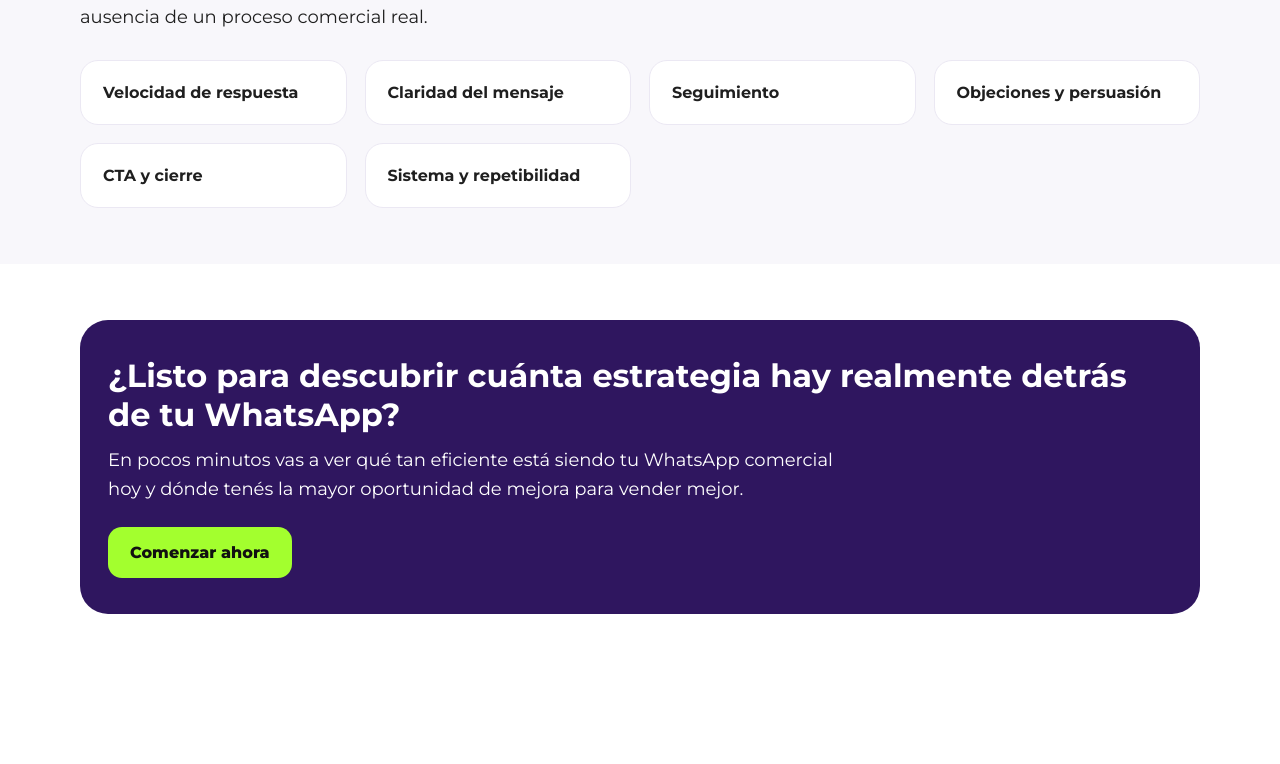
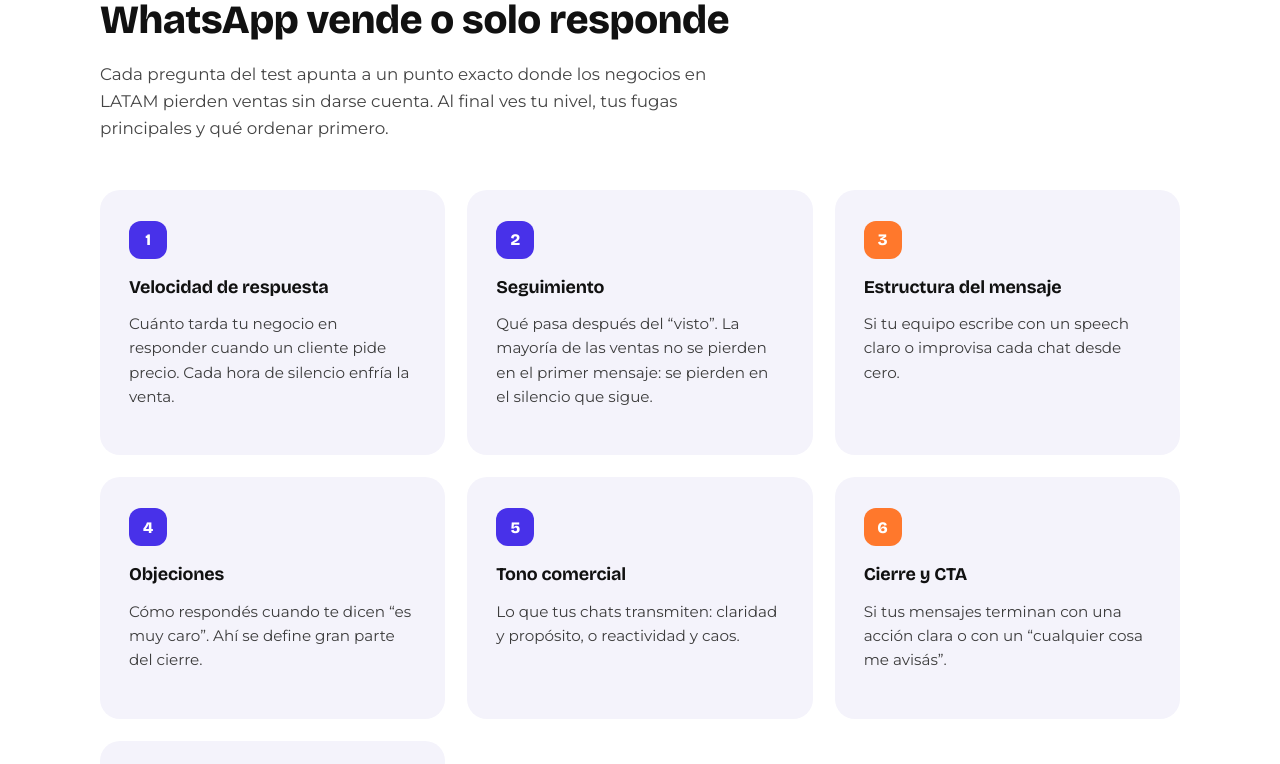
Before and after one commit to Japi-Hub/test-de-ventas-japi-hub, a Next.js app: page / in a window 1280 px wide. Shown: the part 842-1606 px from the top of the page. Before the commit the page ends 1536 px from the top, so only its background shows below. Built offline with nearby package versions, Linux system fonts and the light colour scheme.

Commit message:
ediseño landing: identidad JAPI + copy AEO (Answer the Public ene-2026)Refactor HomePage with SEO metadata and styles
Refactor HomePage component to include metadata and structured data for SEO. Update styles and layout for improved presentation.

```diff
--- a/app/page.tsx
+++ b/app/page.tsx
@@ -1,235 +1,219 @@
-export default function HomePage() {
+import type { Metadata } from "next";
+
+export const metadata: Metadata = {
+  title: "Test de Ventas por WhatsApp | Diagnóstico gratis — JAPI HUB",
+  description:
+    "Descubrí en 4 minutos dónde estás perdiendo ventas por WhatsApp: velocidad de respuesta, seguimiento, cierre y proceso comercial. Diagnóstico gratuito de JAPI HUB para negocios en LATAM.",
+  openGraph: {
+    title: "Test de Ventas por WhatsApp — ¿Cuántas ventas estás perdiendo?",
+    description:
+      "Diagnóstico gratuito de JAPI HUB: detectá tus fugas de venta en WhatsApp en 4 minutos y recibí una lectura estratégica de tu proceso comercial.",
+    url: "https://test-de-ventas-japi-hub.vercel.app/",
+    locale: "es_LA",
+    type: "website",
+  },
+};
+
+const jsonLd = {
+  "@context": "https://schema.org",
+  "@graph": [
+    {
+      "@type": "WebApplication",
+      name: "Test de Ventas por WhatsApp — JAPI HUB",
+      url: "https://test-de-ventas-japi-hub.vercel.app/",
+      applicationCategory: "BusinessApplication",
+      operatingSystem: "Web",
+      offers: { "@type": "Offer", price: "0", priceCurrency: "USD" },
+      description:
+        "Diagnóstico gratuito que evalúa qué tan bien vende un negocio por WhatsApp: velocidad de respuesta, seguimiento, estructura de mensajes, manejo de objeciones, cierre y proceso comercial.",
+      provider: { "@type": "Organization", name: "JAPI HUB", url: "https://www.japihub.com" },
+    },
+    {
+      "@type": "FAQPage",
+      mainEntity: [
+        {
+          "@type": "Question",
+          name: "¿Cómo cerrar más ventas por WhatsApp?",
+          acceptedAnswer: {
+            "@type": "Answer",
+            text: "Las ventas por WhatsApp se cierran con velocidad de respuesta, mensajes con estructura, seguimiento estratégico y un cierre claro en cada conversación. La mayoría de los negocios en LATAM no pierde ventas por falta de leads, sino por falta de proceso. El Test de Ventas de JAPI HUB detecta en 4 minutos cuál de estas piezas te está costando ventas.",
+          },
+        },
+        {
+          "@type": "Question",
+          name: "¿Por qué mis clientes me dejan en visto en WhatsApp?",
+          acceptedAnswer: {
+            "@type": "Answer",
+            text: "Cuando un cliente pide precio y deja el mensaje en visto, casi siempre es porque el mensaje no le dio una razón clara para responder: precio sin contexto de valor, sin pregunta de avance y sin seguimiento posterior. No es un problema del cliente, es una fuga del proceso comercial. El diagnóstico de JAPI HUB identifica si el visto es tu fuga principal.",
+          },
+        },
+        {
+          "@type": "Question",
+          name: "¿Sirve usar un speech o plantillas para vender por WhatsApp?",
+          acceptedAnswer: {
+            "@type": "Answer",
+            text: "Sí, siempre que el speech tenga estructura comercial y no suene robótico. Un equipo que improvisa cada mensaje vende distinto cada día; un equipo con estructura vende de forma consistente. JAPI HUB enseña a construir esa estructura con el Método JAPI, un mix de psicología de ventas, comunicación y estrategia.",
+          },
+        },
+        {
+          "@type": "Question",
+          name: "¿Cómo hacer seguimiento por WhatsApp sin parecer insistente?",
+          acceptedAnswer: {
+            "@type": "Answer",
+            text: "El seguimiento efectivo no repite '¿pudiste verlo?'. Aporta una razón nueva para retomar la conversación: un dato, un beneficio, una fecha límite real. El problema no es escribir de nuevo, es escribir sin dirección. El test de JAPI HUB mide qué tan sólido es tu seguimiento hoy.",
+          },
+        },
+        {
+          "@type": "Question",
+          name: "¿Qué mide el Test de Ventas por WhatsApp de JAPI HUB?",
+          acceptedAnswer: {
+            "@type": "Answer",
+            text: "Mide 7 dimensiones de tu WhatsApp comercial: velocidad de respuesta, seguimiento, estructura del mensaje, manejo de objeciones, tono comercial, llamado a la acción y proceso de equipo. Toma 4 minutos, es gratuito y entrega un nivel con tus fugas principales y tu siguiente paso.",
+          },
+        },
+      ],
+    },
+  ],
+};
+
+const css = `
+  @import url('https://fonts.googleapis.com/css2?family=Bricolage+Grotesque:wght@600;700;800&display=swap');
+  :root{--violeta:#4831E9;--violeta-dark:#3422B8;--lima:#CEF13B;--naranja:#FF782C;--negro:#111111;--blanco:#FFFFFF;--gris:#F4F3FB}
+  .lp{font-family:'Montserrat',sans-serif;color:var(--negro);background:var(--blanco);line-height:1.6;margin:0}
+  .lp h1,.lp h2,.lp h3{font-family:'Bricolage Grotesque','Montserrat',sans-serif;line-height:1.12;letter-spacing:-.01em}
+  .lp .wrap{max-width:1080px;margin:0 auto;padding:0 24px}
+  .lp .pill{display:inline-block;background:var(--lima);color:var(--negro);font-weight:700;font-size:.8rem;padding:.45em 1.1em;border-radius:999px;letter-spacing:.02em}
+  .lp .hero{background:var(--violeta);color:var(--blanco);padding:88px 0 96px;position:relative;overflow:hidden}
+  .lp .hero::after{content:"";position:absolute;width:520px;height:520px;border-radius:50%;background:radial-gradient(circle,rgba(206,241,59,.22),transparent 70%);top:-140px;right:-140px}
+  .lp .hero h1{font-size:clamp(2.1rem,5vw,3.4rem);font-weight:800;max-width:780px;margin:26px 0 20px}
+  .lp .hero h1 em{font-style:normal;color:var(--lima)}
+  .lp .hero p.lead{font-size:1.15rem;max-width:620px;opacity:.94;margin-bottom:36px}
+  .lp .btns{display:flex;gap:16px;flex-wrap:wrap;position:relative;z-index:1}
+  .lp .btn{display:inline-block;font-weight:700;text-decoration:none;border-radius:14px;padding:1em 2.1em;font-size:1.02rem;transition:transform .15s ease,box-shadow .15s ease}
+  .lp .btn:hover{transform:translateY(-2px)}
+  .lp .btn-lima{background:var(--lima);color:var(--negro);box-shadow:0 8px 26px rgba(0,0,0,.22)}
+  .lp .btn-ghost{border:2px solid rgba(255,255,255,.55);color:var(--blanco)}
+  .lp .hero-checks{display:flex;gap:26px;flex-wrap:wrap;margin-top:44px;position:relative;z-index:1}
+  .lp .hero-checks span{font-size:.92rem;font-weight:600;display:flex;align-items:center;gap:8px}
+  .lp .hero-checks b{color:var(--lima);font-size:1.1rem}
+  .lp section{padding:84px 0}
+  .lp .kicker{color:var(--violeta);font-weight:700;font-size:.85rem;text-transform:uppercase;letter-spacing:.12em;margin-bottom:14px}
+  .lp h2{font-size:clamp(1.7rem,3.6vw,2.5rem);font-weight:800;margin-bottom:18px;max-width:720px}
+  .lp .muted{color:#444;max-width:640px;font-size:1.05rem}
+  .lp .grid{display:grid;grid-template-columns:repeat(auto-fit,minmax(280px,1fr));gap:22px;margin-top:48px}
+  .lp .card{background:var(--gris);border-radius:20px;padding:30px 28px;border:1.5px solid transparent;transition:border-color .2s}
+  .lp .card:hover{border-color:var(--violeta)}
+  .lp .card .num{font-family:'Bricolage Grotesque',sans-serif;font-weight:800;font-size:1rem;color:var(--blanco);background:var(--violeta);width:38px;height:38px;border-radius:12px;display:flex;align-items:center;justify-content:center;margin-bottom:18px}
+  .lp .card:nth-child(3n) .num{background:var(--naranja)}
+  .lp .card h3{font-size:1.12rem;margin-bottom:8px}
+  .lp .card p{font-size:.95rem;color:#3c3c3c}
+  .lp .faq{background:var(--gris)}
+  .lp details{background:var(--blanco);border-radius:16px;padding:22px 26px;margin-top:14px;border:1.5px solid #E4E1F7}
+  .lp details[open]{border-color:var(--violeta)}
+  .lp summary{font-weight:700;cursor:pointer;font-size:1.03rem;list-style:none;display:flex;justify-content:space-between;align-items:center;gap:14px}
+  .lp summary::after{content:"+";font-family:'Bricolage Grotesque';font-size:1.5rem;color:var(--violeta);flex-shrink:0}
+  .lp details[open] summary::after{content:"–"}
+  .lp details p{margin-top:12px;color:#3c3c3c;font-size:.97rem}
+  .lp .cta-final{background:var(--violeta);color:var(--blanco);text-align:center;padding:96px 0}
+  .lp .cta-final h2{margin:0 auto 16px}
+  .lp .cta-final p{max-width:560px;margin:0 auto 36px;opacity:.93}
+  .lp footer{background:var(--negro);color:#999;text-align:center;font-size:.85rem;padding:28px 20px}
+  .lp footer a{color:var(--lima);text-decoration:none}
+  @media(max-width:640px){.lp .hero{padding:64px 0 72px}.lp section{padding:64px 0}}
+`;
+
+const DIMS = [
+  ["Velocidad de respuesta", "Cuánto tarda tu negocio en responder cuando un cliente pide precio. Cada hora de silencio enfría la venta."],
+  ["Seguimiento", "Qué pasa después del “visto”. La mayoría de las ventas no se pierden en el primer mensaje: se pierden en el silencio que sigue."],
+  ["Estructura del mensaje", "Si tu equipo escribe con un speech claro o improvisa cada chat desde cero."],
+  ["Objeciones", "Cómo respondés cuando te dicen “es muy caro”. Ahí se define gran parte del cierre."],
+  ["Tono comercial", "Lo que tus chats transmiten: claridad y propósito, o reactividad y caos."],
+  ["Cierre y CTA", "Si tus mensajes terminan con una acción clara o con un “cualquier cosa me avisás”."],
+  ["Sistema y equipo", "Si tu proceso de venta es repetible o depende del humor y el criterio de cada persona."],
+];
+
+const FAQS = [
+  ["¿Cómo cerrar más ventas por WhatsApp?", "Con velocidad de respuesta, mensajes con estructura, seguimiento estratégico y un cierre claro en cada conversación. La mayoría de los negocios no pierde ventas por falta de leads: las pierde por falta de proceso. Este test detecta cuál de esas piezas te está costando ventas hoy."],
+  ["¿Por qué mis clientes me dejan en visto?", "Casi siempre porque el mensaje no dio una razón clara para responder: precio sin contexto de valor, sin pregunta de avance y sin seguimiento después. No es un problema del cliente — es una fuga de tu proceso. El test te dice si el “visto” es tu fuga principal."],
+  ["¿Sirve usar un speech o plantillas para vender por WhatsApp?", "Sí, siempre que tengan estructura comercial y no suenen robóticas. Un equipo que improvisa vende distinto cada día; un equipo con estructura vende de forma consistente. Eso es parte de lo que JAPI HUB enseña con el Método JAPI."],
+  ["¿Cómo hago seguimiento sin parecer insistente?", "El seguimiento efectivo no repite “¿pudiste verlo?”. Aporta una razón nueva para retomar: un dato, un beneficio, una fecha real. El problema no es escribir de nuevo — es escribir sin dirección."],
+  ["¿Cuánto tarda el test y qué recibo al final?", "Tarda unos 4 minutos. Al final ves tu score sobre 100, tu nivel comercial, tus fugas principales y el siguiente paso recomendado. Es gratis."],
+];
+
+export default function Home() {
   return (
-    <main
-      style={{
-        minHeight: '100vh',
-        background: '#ffffff',
-        color: '#1f1f1f',
-      }}
-    >
-      <section
-        style={{
-          maxWidth: 1120,
-          margin: '0 auto',
-          padding: '72px 24px 48px',
-        }}
-      >
-        <div
-          style={{
-            display: 'inline-block',
-            background: '#A3FF2E',
-            color: '#111111',
-            borderRadius: 999,
-            padding: '8px 14px',
-            fontWeight: 700,
-            fontSize: 14,
-            marginBottom: 24,
-          }}
-        >
-          Diagnóstico JAPI HUB
+    <div className="lp">
+      <style dangerouslySetInnerHTML={{ __html: css }} />
+      <script type="application/ld+json" dangerouslySetInnerHTML={{ __html: JSON.stringify(jsonLd) }} />
+
+      <header className="hero">
+        <div className="wrap">
+          <span className="pill">Diagnóstico JAPI HUB · Gratis · 4 minutos</span>
+          <h1>
+            Descubrí cuántas ventas estás <em>perdiendo</em> hoy en tu WhatsApp
+          </h1>
+          <p className="lead">
+            Tu negocio recibe mensajes todos los días. La pregunta es si tu WhatsApp los está
+            convirtiendo en ventas… o si tu equipo solo responde sin rumbo. Este test lo detecta en
+            15 preguntas.
+          </p>
+          <div className="btns">
+            <a className="btn btn-lima" href="/diagnostico">Empezar el test gratis</a>
+            <a className="btn btn-ghost" href="#dimensiones">¿Qué mide?</a>
+          </div>
+          <div className="hero-checks">
+            <span><b>✓</b> Detectá tus fugas de venta principales</span>
+            <span><b>✓</b> Entendé por qué te dejan en visto</span>
+            <span><b>✓</b> Recibí tu nivel y siguiente paso</span>
+          </div>
         </div>
+      </header>
 
-        <h1
-          style={{
-            fontSize: 'clamp(2.5rem, 6vw, 4.5rem)',
-            lineHeight: 1.02,
-            margin: '0 0 20px',
-            color: '#2F165F',
-          }}
-        >
-          Descubrí qué tan bien está vendiendo tu negocio por WhatsApp
-        </h1>
-
-        <p
-          style={{
-            fontSize: 20,
-            lineHeight: 1.5,
-            maxWidth: 760,
-            margin: '0 0 28px',
-          }}
-        >
-          Hacé este diagnóstico y descubrí si tu equipo está vendiendo con
-          estrategia… o solo respondiendo mensajes sin rumbo.
-        </p>
-
-        <div
-          style={{
-            display: 'flex',
-            gap: 16,
-            flexWrap: 'wrap',
-            marginBottom: 40,
-          }}
-        >
-          <a
-            href="/diagnostico"
-            style={{
-              background: '#7C3AED',
-              color: '#ffffff',
-              padding: '16px 22px',
-              borderRadius: 14,
-              textDecoration: 'none',
-              fontWeight: 700,
-            }}
-          >
-            Empezar diagnóstico
-          </a>
-
-          <a
-            href="#beneficios"
-            style={{
-              background: '#FFF4EC',
-              color: '#7C3AED',
-              padding: '16px 22px',
-              borderRadius: 14,
-              textDecoration: 'none',
-              fontWeight: 700,
-            }}
-          >
-            Ver beneficios
-          </a>
-        </div>
-
-        <div
-          style={{
-            display: 'grid',
-            gridTemplateColumns: 'repeat(auto-fit,minmax(220px,1fr))',
-            gap: 16,
-          }}
-        >
-          {[
-            'Detectá tus principales fugas de venta',
-            'Entendé qué está frenando tus cierres',
-            'Recibí una lectura más estratégica de tu WhatsApp',
-          ].map((item) => (
-            <div
-              key={item}
-              style={{
-                border: '1px solid #ece7f6',
-                borderRadius: 18,
-                padding: 20,
-                background: '#faf7ff',
-              }}
-            >
-              <p style={{ margin: 0, fontWeight: 600 }}>{item}</p>
-            </div>
-          ))}
-        </div>
-      </section>
-
-      <section id="beneficios" style={{ background: '#F8F7FB' }}>
-        <div
-          style={{
-            maxWidth: 1120,
-            margin: '0 auto',
-            padding: '56px 24px',
-          }}
-        >
-          <h2
-            style={{
-              fontSize: 34,
-              color: '#2F165F',
-              margin: '0 0 12px',
-            }}
-          >
-            Esto no es un quiz cualquiera
-          </h2>
-
-          <p
-            style={{
-              fontSize: 18,
-              lineHeight: 1.6,
-              maxWidth: 860,
-              margin: '0 0 28px',
-            }}
-          >
-            Este diagnóstico fue diseñado para ayudarte a detectar qué está
-            frenando tus ventas por WhatsApp: desde respuestas poco claras hasta
-            falta de seguimiento, poca persuasión o ausencia de un proceso
-            comercial real.
+      <section id="dimensiones">
+        <div className="wrap">
+          <p className="kicker">No es un quiz cualquiera</p>
+          <h2>7 dimensiones que deciden si tu WhatsApp vende o solo responde</h2>
+          <p className="muted">
+            Cada pregunta del test apunta a un punto exacto donde los negocios en LATAM pierden
+            ventas sin darse cuenta. Al final ves tu nivel, tus fugas principales y qué ordenar
+            primero.
           </p>
-
-          <div
-            style={{
-              display: 'grid',
-              gridTemplateColumns: 'repeat(auto-fit,minmax(240px,1fr))',
-              gap: 18,
-            }}
-          >
-            {[
-              'Velocidad de respuesta',
-              'Claridad del mensaje',
-              'Seguimiento',
-              'Objeciones y persuasión',
-              'CTA y cierre',
-              'Sistema y repetibilidad',
-            ].map((item) => (
-              <div
-                key={item}
-                style={{
-                  background: '#ffffff',
-                  borderRadius: 18,
-                  padding: 22,
-                  border: '1px solid #ebe8f3',
-                }}
-              >
-                <strong>{item}</strong>
+          <div className="grid">
+            {DIMS.map(([t, d], i) => (
+              <div className="card" key={t}>
+                <div className="num">{i + 1}</div>
+                <h3>{t}</h3>
+                <p>{d}</p>
               </div>
             ))}
           </div>
         </div>
       </section>
 
-      <section id="diagnostico">
-        <div
-          style={{
-            maxWidth: 1120,
-            margin: '0 auto',
-            padding: '56px 24px 80px',
-          }}
-        >
-          <div
-            style={{
-              background: '#2F165F',
-              color: '#ffffff',
-              borderRadius: 28,
-              padding: '36px 28px',
-            }}
-          >
-            <h2 style={{ fontSize: 32, margin: '0 0 12px' }}>
-              ¿Listo para descubrir cuánta estrategia hay realmente detrás de tu
-              WhatsApp?
-            </h2>
-
-            <p
-              style={{
-                fontSize: 18,
-                lineHeight: 1.6,
-                maxWidth: 760,
-                margin: '0 0 24px',
-              }}
-            >
-              En pocos minutos vas a ver qué tan eficiente está siendo tu
-              WhatsApp comercial hoy y dónde tenés la mayor oportunidad de
-              mejora para vender mejor.
-            </p>
-
-            <a
-              href="/diagnostico"
-              style={{
-                display: 'inline-block',
-                background: '#A3FF2E',
-                color: '#111111',
-                padding: '16px 22px',
-                borderRadius: 14,
-                textDecoration: 'none',
-                fontWeight: 800,
-              }}
-            >
-              Comenzar ahora
-            </a>
-          </div>
+      <section className="faq" id="faq">
+        <div className="wrap">
+          <p className="kicker">Preguntas frecuentes</p>
+          <h2>Ventas por WhatsApp: lo que todos preguntan</h2>
+          {FAQS.map(([q, a]) => (
+            <details key={q}>
+              <summary>{q}</summary>
+              <p>{a}</p>
+            </details>
+          ))}
         </div>
       </section>
-    </main>
+
+      <section className="cta-final">
+        <div className="wrap">
+          <h2>¿Listo para ver cuánta estrategia hay detrás de tu WhatsApp?</h2>
+          <p>15 preguntas. 4 minutos. Una lectura honesta de tu proceso comercial y de dónde se te está yendo la venta.</p>
+          <a className="btn btn-lima" href="/diagnostico">Hacer el diagnóstico ahora</a>
+        </div>
+      </section>
+
+      <footer>
+        <p>© 2026 <a href="https://www.japihub.com">JAPI HUB</a> · Ventas por WhatsApp para negocios en LATAM</p>
+      </footer>
+    </div>
   );
 }
```
